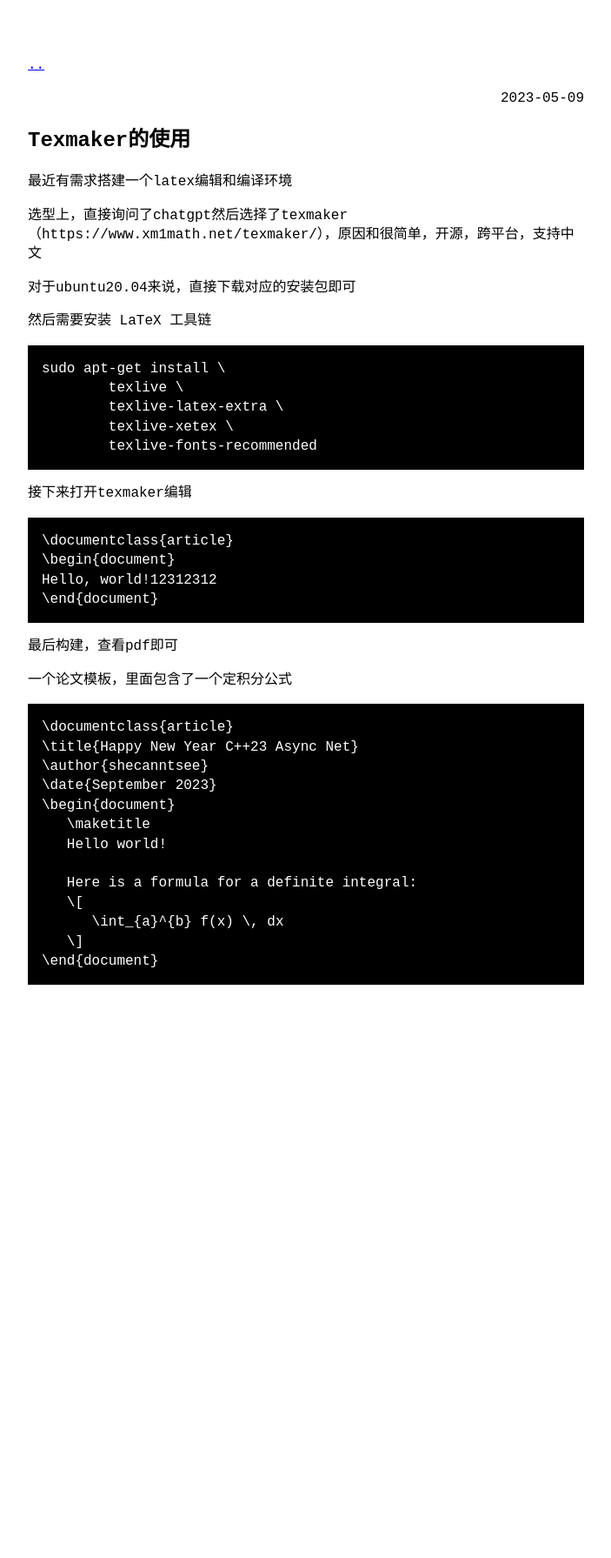
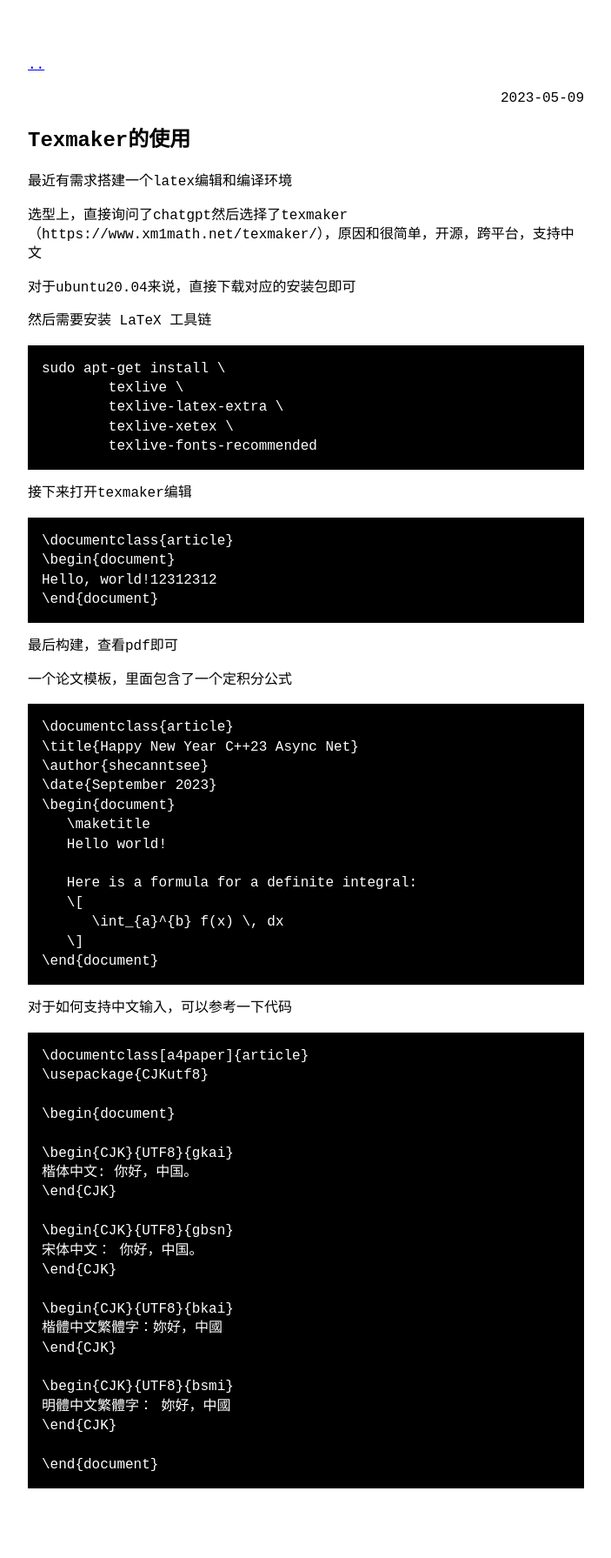
Before and after one commit to shecannotsee/shecannotsee.github.io, a Jekyll site: the page built from _posts/2023-05-09-texmaker的使用.md, in a window 1280 px wide. Shown: the whole page at 87% size, without its empty margins (288-991 px from the left). Built offline with Jekyll 4.4.1, drawn with Linux system fonts in a browser that asks for light colours; before the commit the page ends 1212 px from its top, so only the background shows below that.

Commit message:
[docs] Add chinese input

````diff
--- a/_posts/2023-05-09-texmaker的使用.md
+++ b/_posts/2023-05-09-texmaker的使用.md
@@ -52,3 +52,32 @@ Hello, world!12312312
    \]
 \end{document}
 ```
+
+
+
+对于如何支持中文输入，可以参考一下代码
+
+```latex
+\documentclass[a4paper]{article}
+\usepackage{CJKutf8}
+
+\begin{document}
+
+\begin{CJK}{UTF8}{gkai}
+楷体中文: 你好，中国。
+\end{CJK}
+
+\begin{CJK}{UTF8}{gbsn}
+宋体中文： 你好，中国。
+\end{CJK}
+
+\begin{CJK}{UTF8}{bkai}
+楷體中文繁體字：妳好，中國
+\end{CJK}
+
+\begin{CJK}{UTF8}{bsmi}
+明體中文繁體字： 妳好，中國
+\end{CJK}
+
+\end{document}
+```
````
